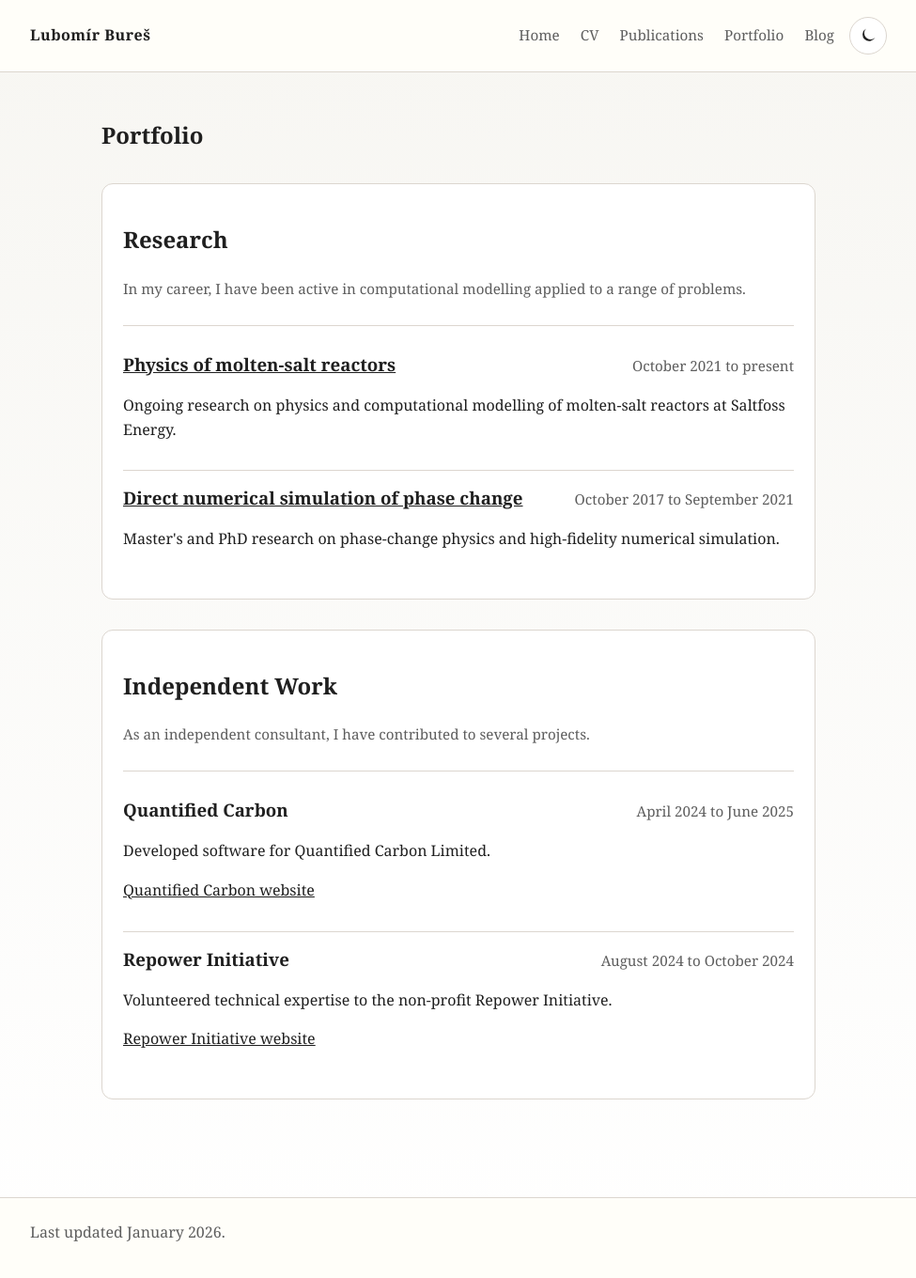
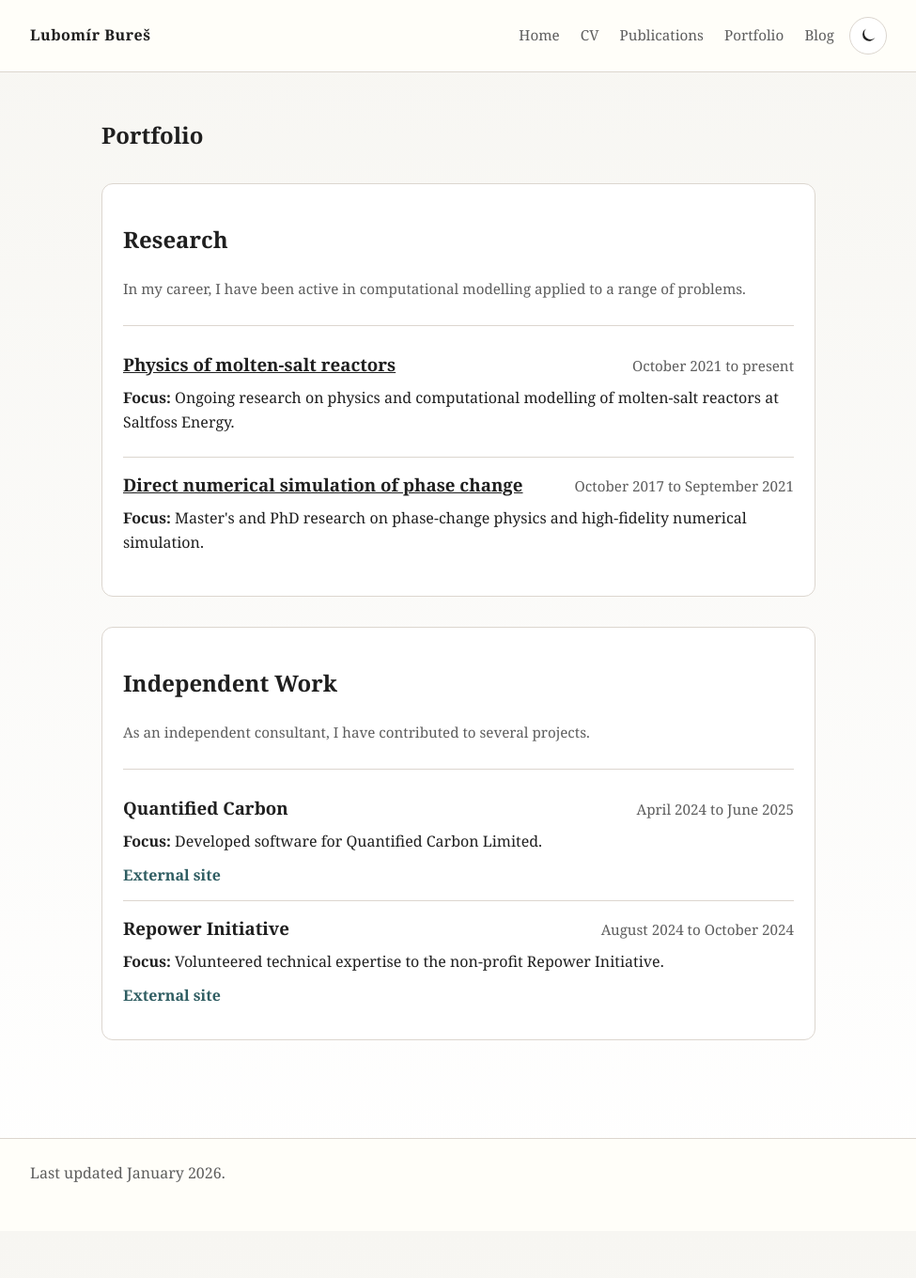
Before and after one commit to tannhorn/tannhorn.github.io, a Jekyll site: the page built from portfolio.md, in a window 1280 px wide and 1372 px high. Shown: the top 1360 px of the window at 94% size, without its empty margins (152-1127 px from the left). Built offline with Jekyll 4.4.1, drawn with Linux system fonts in a browser that asks for light colours.

Commit message:
content revamp

```diff
--- a/_data/publications.yml
+++ b/_data/publications.yml
@@ -1,4 +1,5 @@
-intro_md: "For non-first-author publications, the [CRediT author statement](https://www.elsevier.com/researcher/author/policies-and-guidelines/credit-author-statement) is used to indicate my contribution. The three most important publications are highlighted."
+intro_focus_md: "Research focuses on computational modelling of physics problems and engineering systems, ranging from microscale phase-change phenomena to molten-salt reactor dynamics."
+intro_credit_md: "For non-first-author publications, the [CRediT author statement](https://www.elsevier.com/researcher/author/policies-and-guidelines/credit-author-statement) is used to indicate my contribution. The three most important publications are highlighted."
 
 sections:
   - title: "Publications in peer-reviewed scientific journals"
--- a/_layouts/home.html
+++ b/_layouts/home.html
@@ -21,7 +21,7 @@
     <li><a href="{{ page.github_url | default: "#" }}">GitHub</a></li>
     <li><a href="{{ page.scholar_url | default: "#" }}">Google Scholar</a></li>
     <li><a href="{{ page.orcid_url | default: "#" }}">ORCID</a></li>
-    <li><a href="{{ page.business_url | default: "#" }}">Business page</a></li>
+    <li><a href="{{ page.consulting_url | default: "#" }}">Consulting</a></li>
   </ul>
 </section>
 
--- a/assets/css/style.css
+++ b/assets/css/style.css
@@ -343,8 +343,65 @@
   background: color-mix(in srgb, var(--accent) 8%, transparent);
 }
 
-.pub-intro p {
+.pub-intro,
+.pub-intro-note {
+  margin-bottom: 24px;
+}
+
+.pub-intro p,
+.pub-intro-note p {
   margin: 0;
+}
+
+.pub-intro p + p,
+.pub-intro-note p + p {
+  margin-top: 0.5rem;
+}
+
+.pub-intro-note {
+  padding: 12px 18px;
+  border-left: 3px solid var(--border);
+  background: color-mix(in srgb, var(--surface) 85%, var(--border));
+  color: var(--muted);
+  font-size: 0.95rem;
+}
+
+.project-summary {
+  margin: 8px 0 10px;
+}
+
+.project-meta {
+  margin: 0;
+}
+
+.project-meta-row {
+  display: flex;
+  gap: 10px;
+  margin: 6px 0;
+}
+
+.project-meta-row dt {
+  min-width: 70px;
+  font-weight: 600;
+  color: var(--muted);
+}
+
+.project-meta-row dd {
+  margin: 0;
+}
+
+.project-links {
+  margin: 10px 0 0;
+}
+
+.project-links a {
+  color: var(--accent);
+  text-decoration: none;
+  font-weight: 600;
+}
+
+.project-links a:hover {
+  text-decoration: underline;
 }
 
 @media (max-width: 640px) {
--- a/portfolio.md
+++ b/portfolio.md
@@ -13,7 +13,7 @@
     </div>
     <div class="cv-section__body">
       {% for project in category.items %}
-        <div class="cv-entry">
+        <div class="project-entry">
           <div class="cv-entry__header">
             <h3 class="cv-entry__title">
               {% if project.slug %}
@@ -24,12 +24,32 @@
             </h3>
             <span class="cv-entry__meta">{{ project.status }}</span>
           </div>
-          <p>{{ project.summary }}</p>
+          <p class="project-summary"><strong>Focus:</strong> {{ project.summary }}</p>
+          {% if project.role or project.tools or project.outcome %}
+            <dl class="project-meta">
+              {% if project.role %}
+                <div class="project-meta-row">
+                  <dt>Role</dt>
+                  <dd>{{ project.role }}</dd>
+                </div>
+              {% endif %}
+              {% if project.tools %}
+                <div class="project-meta-row">
+                  <dt>Tools</dt>
+                  <dd>{{ project.tools }}</dd>
+                </div>
+              {% endif %}
+              {% if project.outcome %}
+                <div class="project-meta-row">
+                  <dt>Outcome</dt>
+                  <dd>{{ project.outcome }}</dd>
+                </div>
+              {% endif %}
+            </dl>
+          {% endif %}
           {% if project.link %}
-            <p>
-              <a href="{{ project.link }}" target="_blank" rel="noopener noreferrer" aria-label="Visit {{ project.name | escape }} website (opens in new tab)">
-                {{ project.name }} website
-              </a>
+            <p class="project-links">
+              <a href="{{ project.link }}" target="_blank" rel="noopener noreferrer" aria-label="Visit {{ project.name | escape }} website (opens in new tab)">External site</a>
             </p>
           {% endif %}
         </div>
--- a/scripts/render_tex.py
+++ b/scripts/render_tex.py
@@ -112,7 +112,7 @@
 
     url = (config.get("url") or "").rstrip("/")
     baseurl = (config.get("baseurl") or "").rstrip("/")
-    website = url + baseurl if url else index_meta.get("business_url", "")
+    website = url + baseurl if url else index_meta.get("consulting_url", "")
 
     return {
         "email": config.get("email", ""),
```
Also changed, not shown: index.md (+2 -2 lines), publications.md (+7 -2 lines), 1 other file.
